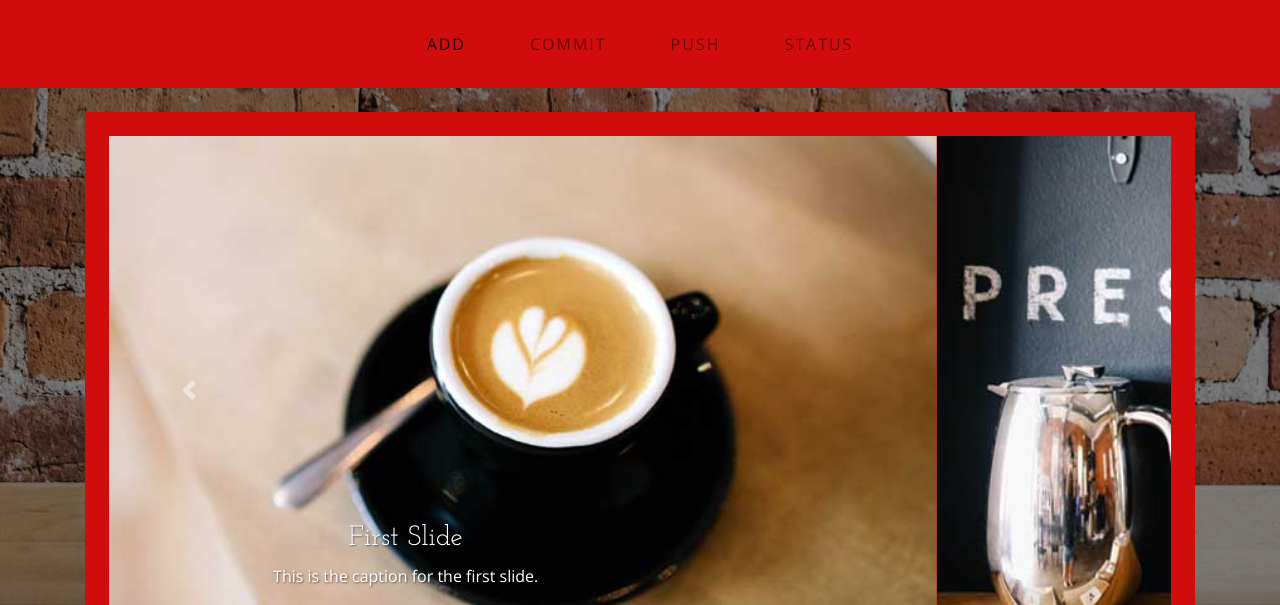
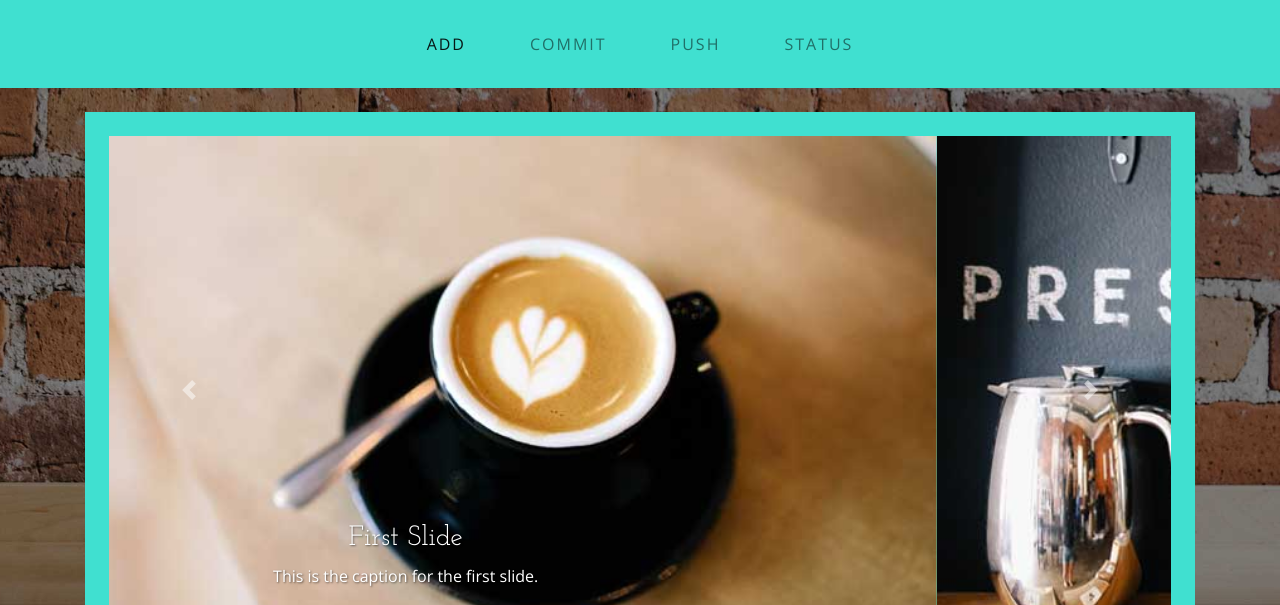
Before and after one commit to DaveRovinelli/Learnable-Git-Course, a website: page index.html in a window 1280 px wide. Shown: the part 195-800 px from the top of the page. Drawn offline with nearby package versions, Linux system fonts and the light colour scheme.

Commit message:
Changed color to another by Lara

```diff
--- a/css/business-casual.css
+++ b/css/business-casual.css
@@ -45,7 +45,7 @@ h1 {
 }
 
 .bg-faded {
-  background-color: #d10c0c;
+  background-color: #40e0d0;
 }
 
 .bg-overlay {
```
